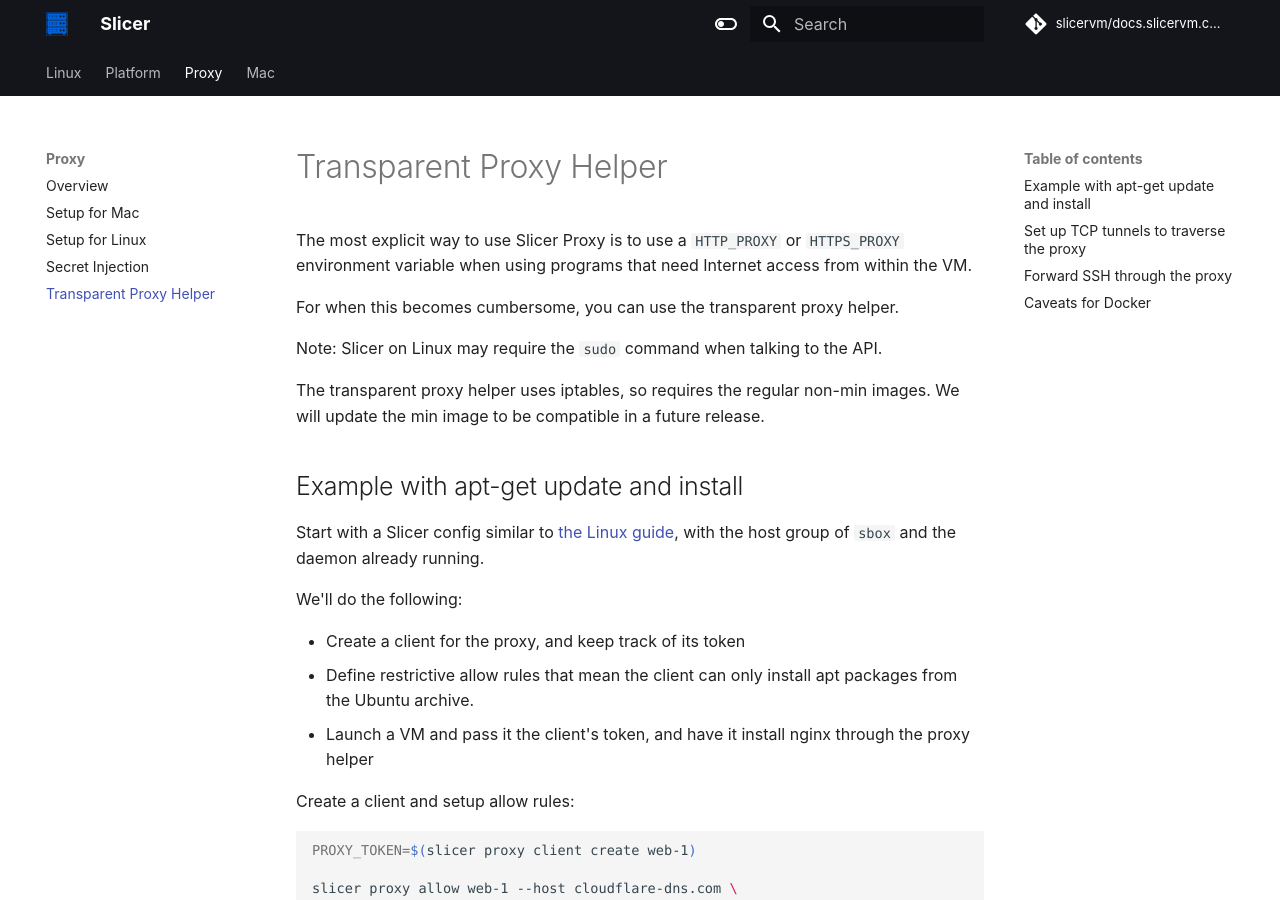
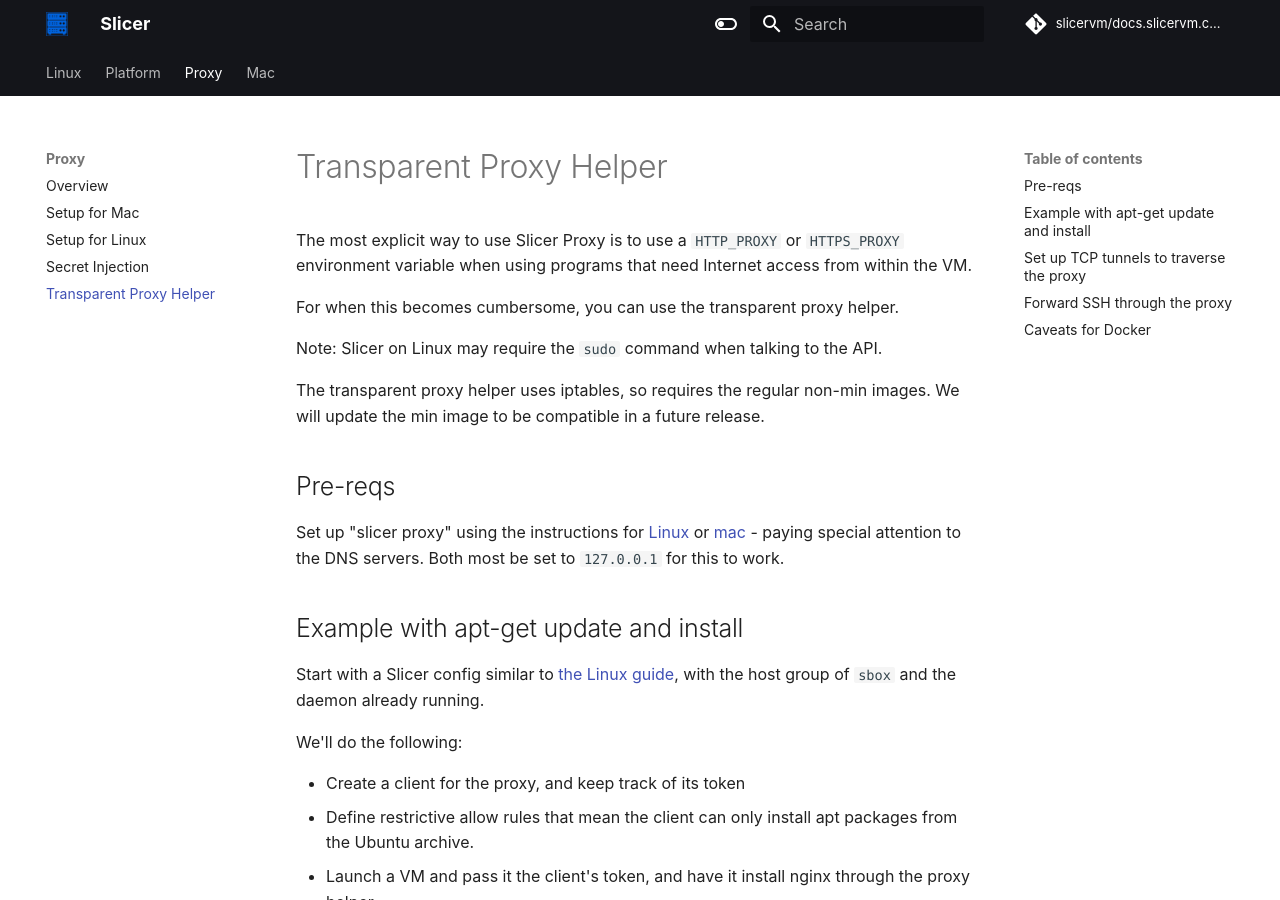
Before and after one commit to slicervm/docs.slicervm.com, an MkDocs documentation site: the page built from docs/proxy/transparent.md, in a window 1280 px wide and 900 px high. Built offline with MkDocs 1.6.1 and Material for MkDocs 9.7.7, drawn with Linux system fonts in a browser that asks for light colours; some web fonts are replaced; comment, search, counter and statistics services are not loaded.

Commit message:
Note on DNS on the transparent page
Signed-off-by: Alex Ellis (OpenFaaS Ltd) <alexellis2@gmail.com>

```diff
--- a/docs/proxy/transparent.md
+++ b/docs/proxy/transparent.md
@@ -7,6 +7,10 @@
 Note: Slicer on Linux may require the `sudo` command when talking to the API.
 
 The transparent proxy helper uses iptables, so requires the regular non-min images. We will update the min image to be compatible in a future release.
+
+## Pre-reqs
+
+Set up "slicer proxy" using the instructions for [Linux](/proxy/linux) or [mac](/proxy/mac) - paying special attention to the DNS servers. Both most be set to `127.0.0.1` for this to work.
 
 ## Example with apt-get update and install
 
```
